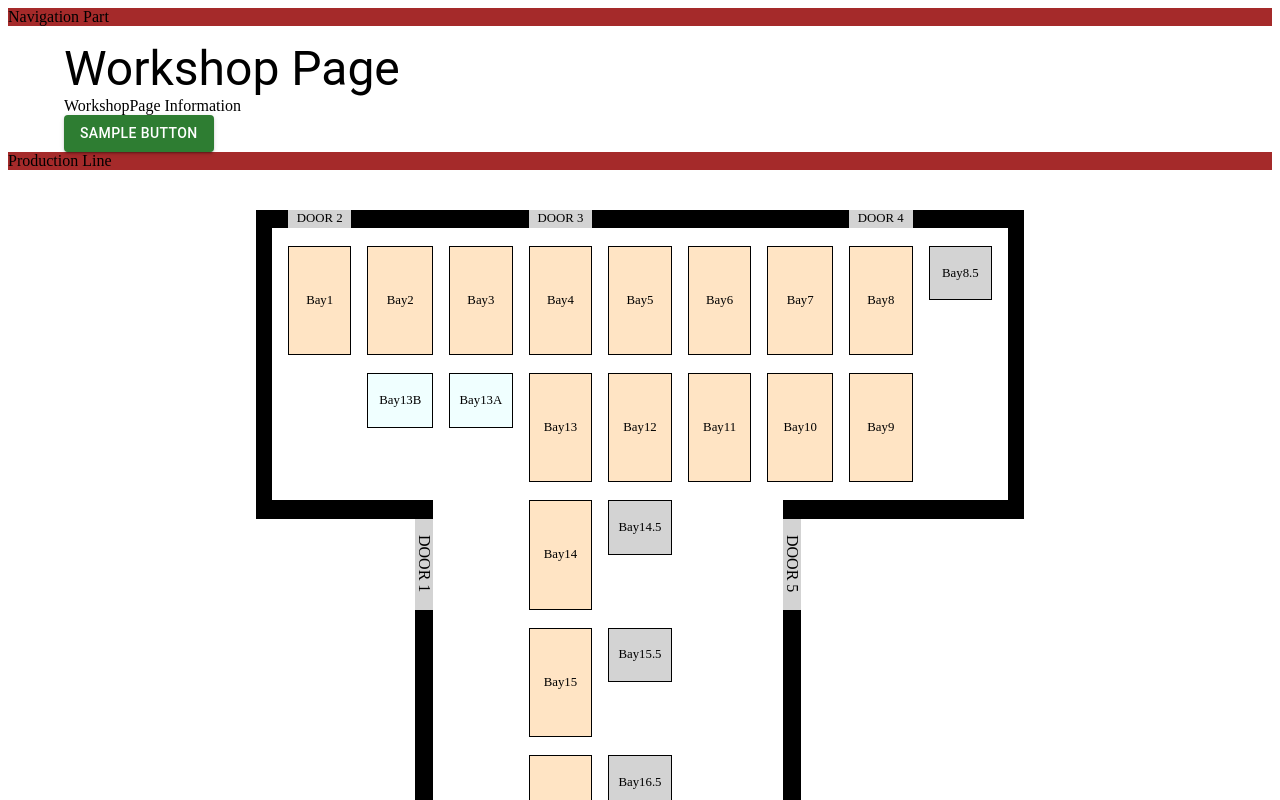
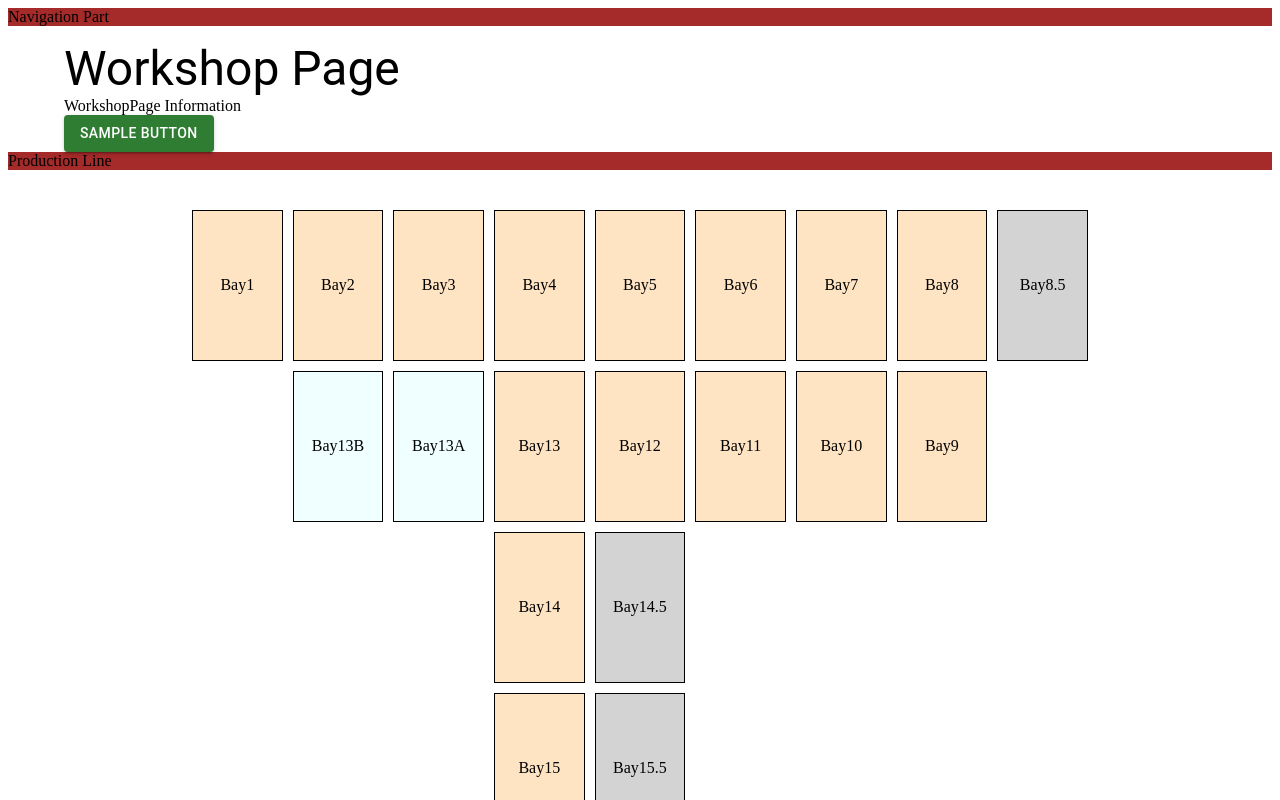
Before and after one commit to ubc-cpsc455-2024S/project-16_dev_dynasty, a React (Vite) app in the folder Frontend/: page / in a window 1280 px wide. Shown: the top 800 px of the page. Built offline with nearby package versions, Linux system fonts and the light colour scheme.

Commit message:
modified 9by9 grid productionlineV design

```diff
--- a/Frontend/src/components/workshop/Productionline.jsx
+++ b/Frontend/src/components/workshop/Productionline.jsx
@@ -1,6 +1,6 @@
 import React, { ReactNode } from 'react'
 import { Box, Container, Typography } from '@mui/material'
-import './productionlineVnew.css'
+import './productionlineV.css'
 
 const Productionline = ({ children }) => {
   return (
@@ -48,7 +48,7 @@ const Productionline = ({ children }) => {
           <div className='grid-item bay-13a plus13'>Bay13A</div>
           <div className='grid-item bay-13b plus13'>Bay13B</div>
 
-          <div className='topwall'></div>
+          {/* <div className='topwall'></div>
           <div className='botwall'></div>
           <div className='rightwall1'></div>
           <div className='rightwall2'></div>
@@ -65,7 +65,7 @@ const Productionline = ({ children }) => {
           <div className='door12 vdoor'>DOOR 12</div>
           <div className='door14'>DOOR 14</div>
           <div className='door14a'>DOOR</div>
-          <div className='door14b'>DOOR</div>
+          <div className='door14b'>DOOR</div> */}
         </div>
       </div>
     </div>
--- a/Frontend/src/components/workshop/productionlineV.css
+++ b/Frontend/src/components/workshop/productionlineV.css
@@ -1,18 +1,16 @@
 .production-line-layout {
     display: flex;
     justify-content: center;
-    align-items: center;
-    padding: 10px;
-    height: 100vh;
+    padding: 40px;
+    height: 180vh;
   }
   .grid-container {
       display: grid;
       grid-template-columns: repeat(9, 1fr);
       grid-template-rows: repeat(9, 1fr); /* flat bay fit in screen */
-      grid-template-rows: repeat(9, 15vh); /* non-flat bay needs scrolling */
       gap: 10px;
-      width: 90vw;
-      height: 100vh;
+      width: 70vw;
+      height: 180vh;
       /* border: 1px solid #ccc; */
     }
     .grid-item {
```
